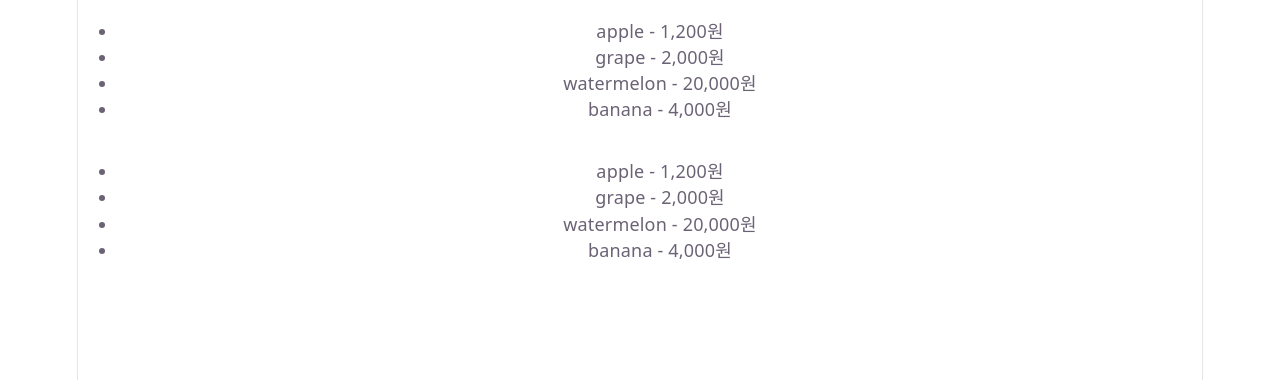
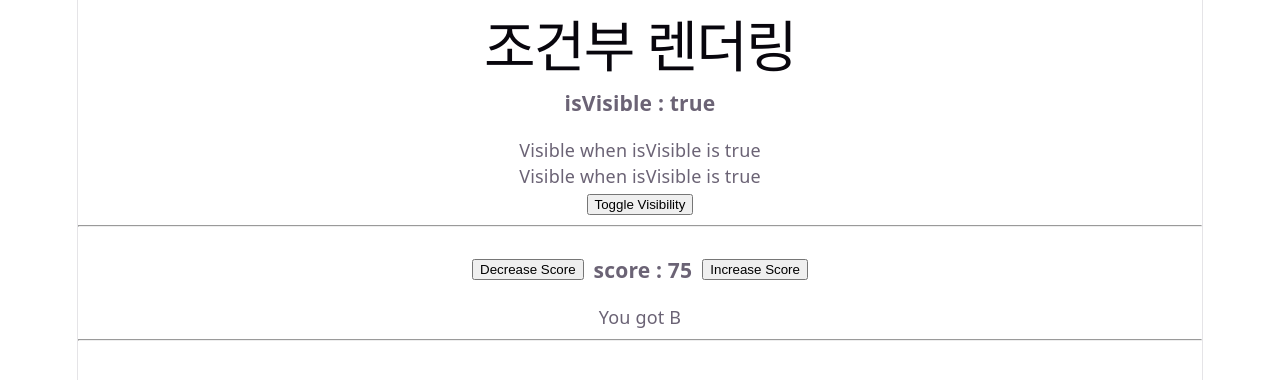
Before and after one commit to joycie416/vue_introduction, a Vue app: page / in a window 1280 px wide. Shown: the top 380 px of the page. Built offline with nearby package versions, Linux system fonts and the light colour scheme.

Commit message:
03-05: 이벤트 핸들링 v-on

```diff
--- a/src/App.vue
+++ b/src/App.vue
@@ -1,7 +1,7 @@
 <script setup lang="ts">
-import Test4 from "@/components/Test4.vue";
+import Test from "@/components/Test3.vue";
 </script>
 
 <template>
-  <Test4 />
+  <Test />
 </template>
--- a/src/components/Test3.vue
+++ b/src/components/Test3.vue
@@ -30,9 +30,9 @@ export default {
     <h3>isVisible : {{ isVisible }}</h3>
     <p v-if="isVisible">{{ message }}</p>
     <p v-show="isVisible">{{ message }}</p>
-    <button @click="toggleVisibility">Toggle Visibility</button>
+    <!-- 이벤트 핸들링링 -->
+    <button v-on:click="toggleVisibility">Toggle Visibility</button>
     <hr />
-    <!-- v-if, v-else-if, v-else -->
     <div
       style="
         display: flex;
@@ -41,6 +41,7 @@ export default {
         gap: 10px;
       "
     >
+      <!-- v-on은 `@`으로 축약할 수 있음음 -->
       <button @click="decreaseScore">Decrease Score</button>
       <h3>score : {{ score }}</h3>
       <button @click="increaseScore">Increase Score</button>
```
